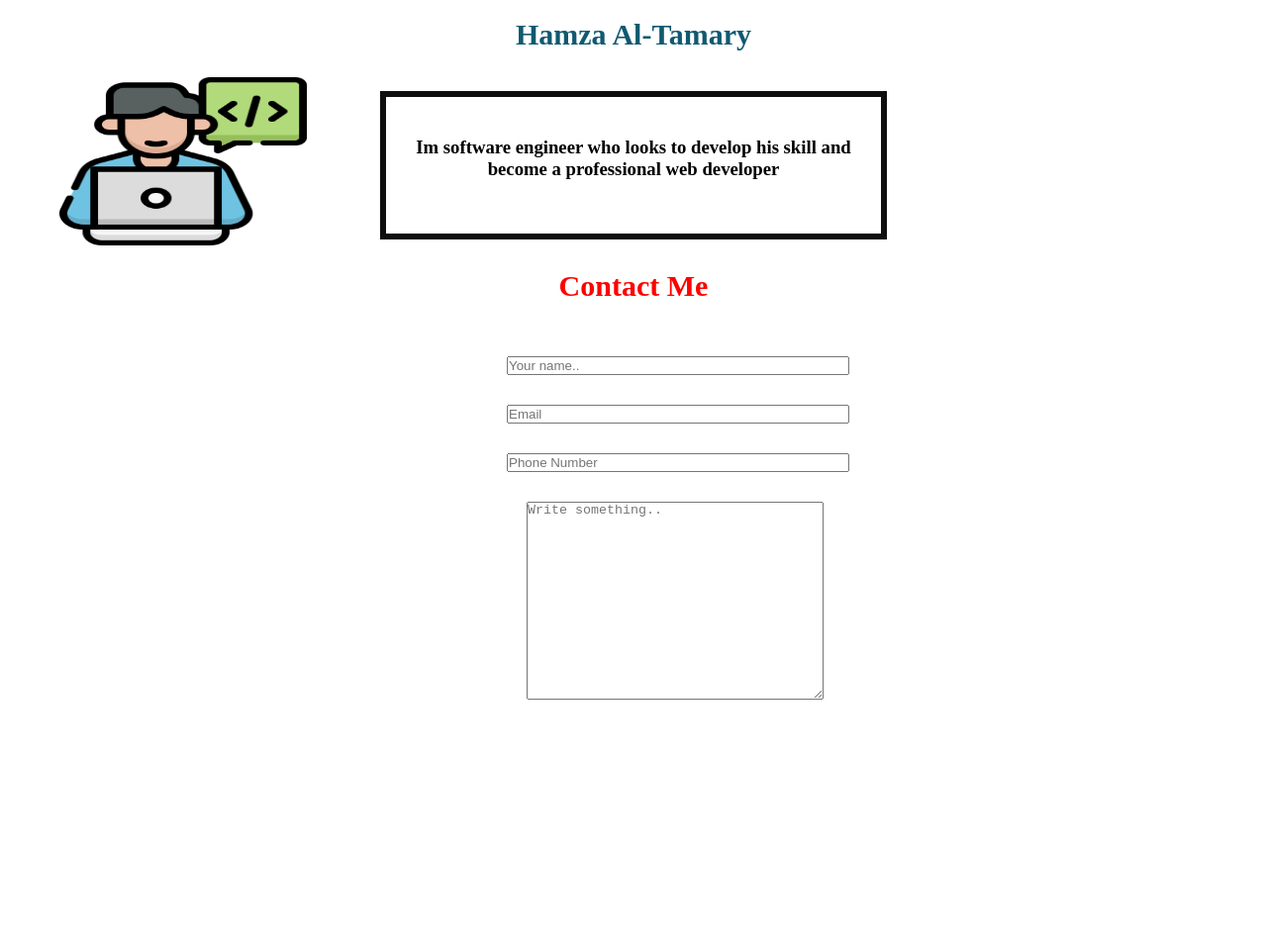
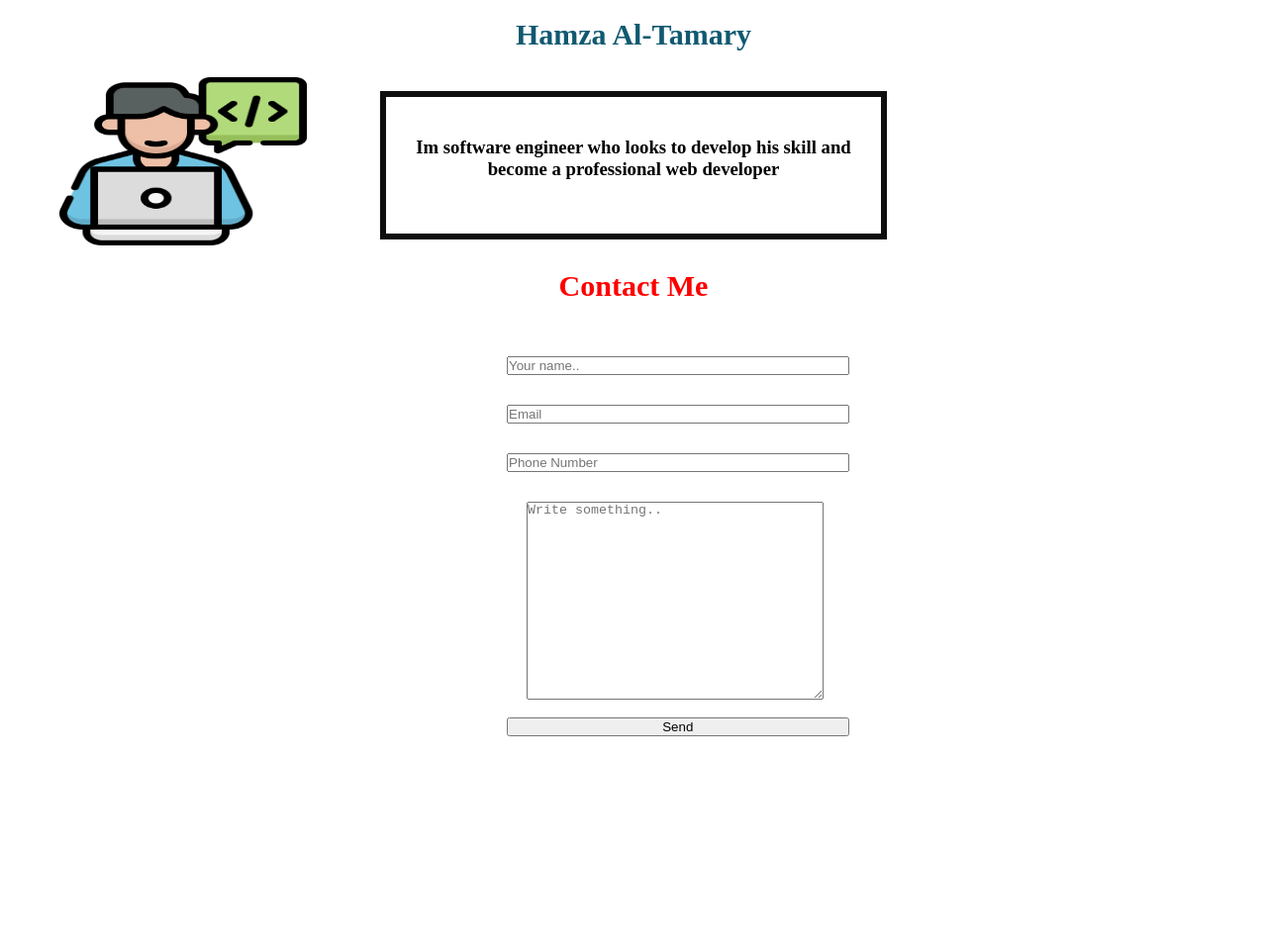
Before and after one commit to Hamzamt99/todo-project, a plain HTML site: page about.html in a window 1280 px wide. Shown: the part 102-1062 px from the top of the page at 99% size. Drawn offline with Linux system fonts and the light colour scheme.

Commit message:
edite submit button

```diff
--- a/about.html
+++ b/about.html
@@ -40,8 +40,9 @@
                 <label for="phone"></label>
                 <input type="text" id="fname" name="firstname" placeholder="Phone Number">
                 </div>
-                <textarea id="subject" name="subject" placeholder="Write something.." style="height:200px"></textarea>
+                <textarea id="subject" name="subject" placeholder="Write something.." style="height:200px"></textarea><br><br>
                 <label for="message"></label>
+                <input type="submit" value="Send">
 
             </form>
 
```
